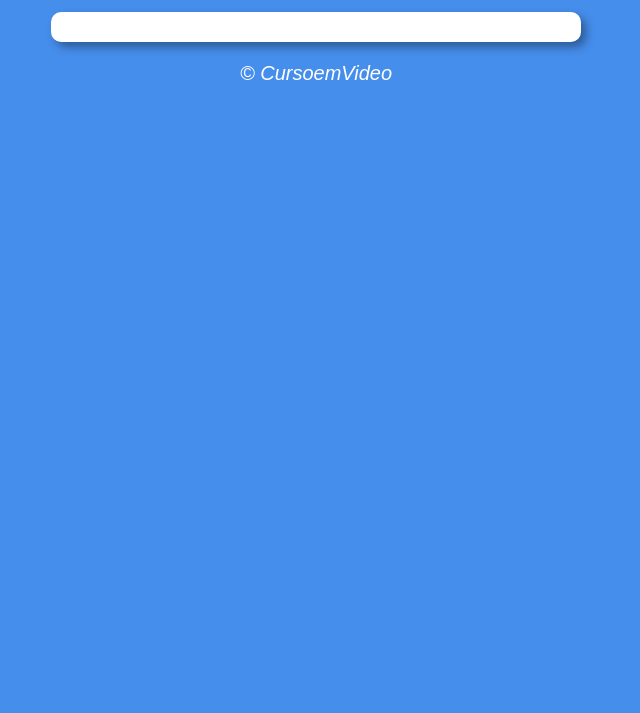
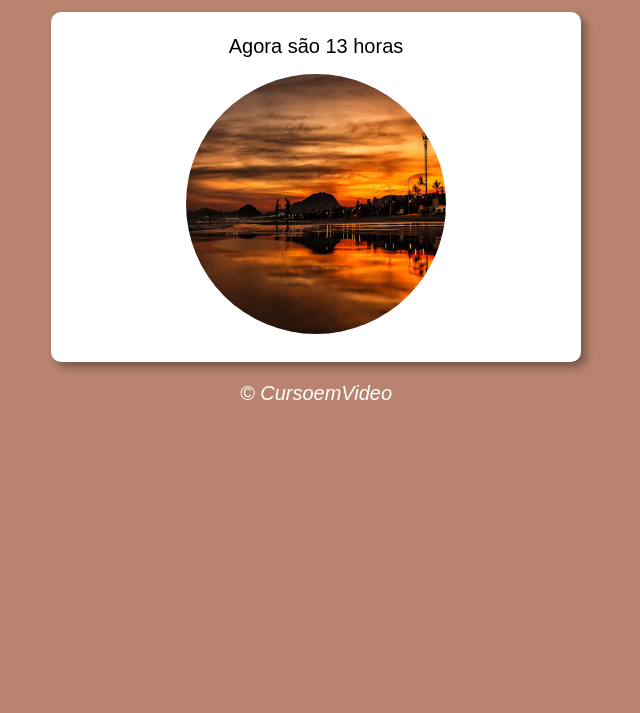
Before and after one commit to kauarubens09/javascript, a plain HTML site: page ex014/index.html in a window 1280 px wide. Shown: the part 87-800 px from the top of the page, without its empty margins (324-964 px from the left). Drawn offline with Linux system fonts and the light colour scheme.

Commit message:
o começo

```diff
--- a/exercicios/ex001/index.html
+++ b/ex014/index.html
@@ -3,20 +3,19 @@
 <head>
     <meta charset="UTF-8">
     <meta name="viewport" content="width=device-width, initial-scale=1.0">
-    <title>ex 01</title>
+    <title>Hora do Dia</title>
     <link rel="stylesheet" href="style.css">
-
 </head>
-<body>
+<body onload="carregar()">
     <header>
         <h1>Hora do Dia</h1>
     </header>
     <section>
-        <div>
+        <div id="msg">
 
         </div>
-        <div>
-
+        <div id="foto">
+            <img id="imagem" src="" alt="">
         </div>
     </section>
     <footer>
--- /dev/null
+++ b/ex014/script.js
@@ -0,0 +1,17 @@
+function carregar(){
+    var msg = window.document.getElementById('msg')
+    var img = window.document.getElementById('imagem')
+    var data = new Date()
+    var hora = data.getHours()
+    msg.innerHTML = `Agora são ${hora} horas`
+    if(hora>=0 && hora<12){
+        img.src = 'imagens/manhã.jpg'
+        document.body.style.background = '#e2cd9f'
+    }else if(hora>=12&&hora<=18){
+         img.src = 'imagens/tarde.jpg'
+          document.body.style.background = '#b9846f'
+    }else{
+         img.src = 'imagens/noite.jpg'
+          document.body.style.background = '#515154'
+    }
+}
--- /dev/null
+++ b/ex014/style.css
@@ -0,0 +1,30 @@
+body{
+    background-color: rgb(70, 142, 236);
+    font: normal 15pt arial;
+}
+
+header{
+    color: white;
+    text-align: center;
+}
+
+section{
+    background-color: white;
+    border-radius: 10px;
+    padding: 15px;
+    width: 500px;
+    margin: auto;
+    box-shadow: 5px 5px 10px rgba(0, 0, 0, 0.37);
+}
+div{
+    text-align: center;
+    padding: 8px;
+}
+footer{
+    color: white;
+    text-align: center;
+    font-style: italic;
+}
+img{
+    border-radius: 50%;
+}
```
Also changed, not shown: modelo/index.html (added, +26 -0 lines), ex014/imagens/manhã.jpg (added), ex014/imagens/noite.jpg (added), ex014/imagens/tarde.jpg (added), ex015/homem-adulto.jpg (added), ex015/homem-bebe.jpg (added), ex015/homem-idoso.jpg (added), ex015/homem-jovem.jpg (added), ex015/mulher-adulta.jpg (added), ex015/mulher-bebe.jpg (added), ex015/mulher-idosa.jpg (added), ex015/mulher-jovem.jpg (added), exercicios/ex001/pexels-anderson-martinsz-2386144.jpg (deleted), exercicios/ex001/pexels-elias-tigiser-411757-1090745.jpg (deleted), 2 more files.
